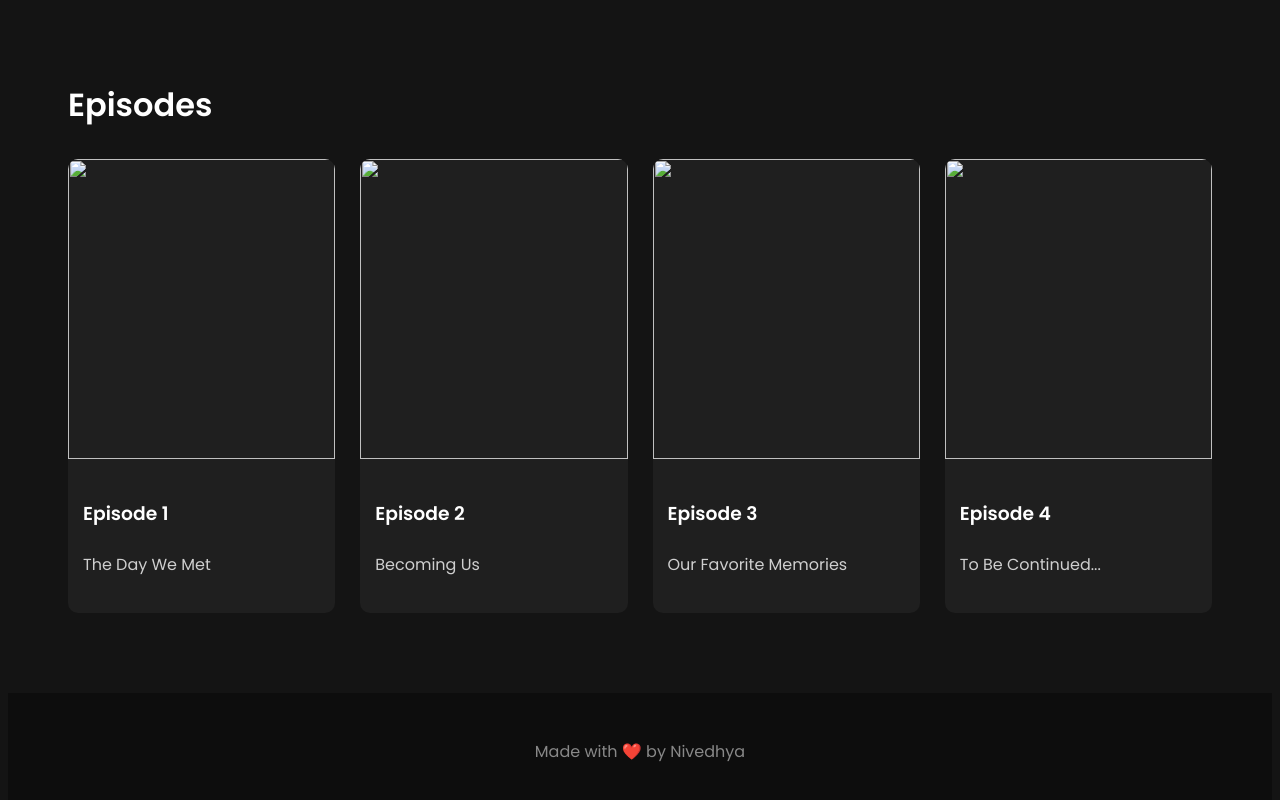
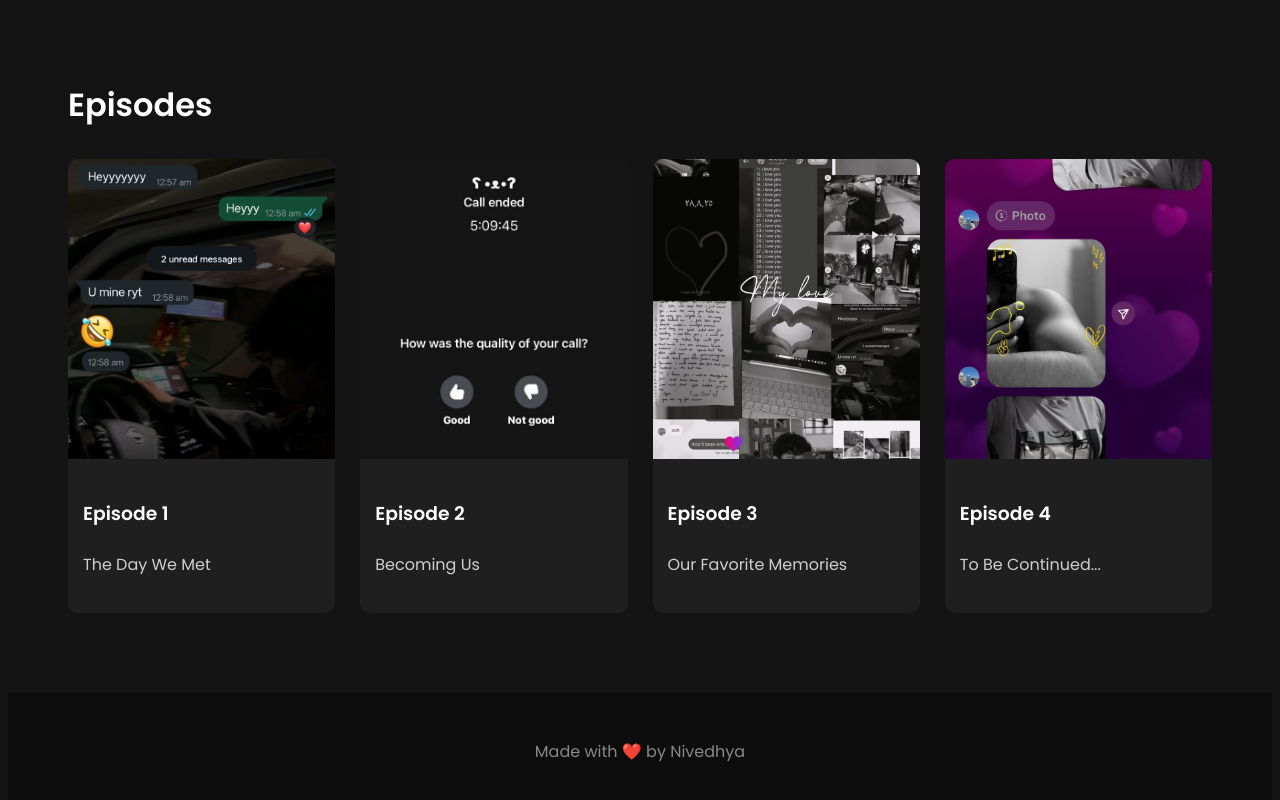
Before and after one commit to khnivedhya-cyber/metflix, a plain HTML site: page index.html in a window 1280 px wide. Shown: the part 994-1794 px from the top of the page. Drawn offline with Linux system fonts and the light colour scheme; files whose address does not match are found by name.

Commit message:
Update index.html

```diff
--- a/index.html
+++ b/index.html
@@ -51,25 +51,25 @@
     <div class="episode-container">
 
         <div class="episode">
-            <img src="images/ep1.jpg" alt="">
+            <img src="ep1.jpg" alt="">
             <h3>Episode 1</h3>
             <p>The Day We Met</p>
         </div>
 
         <div class="episode">
-            <img src="images/ep2.jpg" alt="">
+            <img src="ep2.jpg" alt="">
             <h3>Episode 2</h3>
             <p>Becoming Us</p>
         </div>
 
         <div class="episode">
-            <img src="images/ep3.jpg" alt="">
+            <img src="ep3.jpg" alt="">
             <h3>Episode 3</h3>
             <p>Our Favorite Memories</p>
         </div>
 
         <div class="episode">
-            <img src="images/ep4.jpg" alt="">
+            <img src="ep4.jpg" alt="">
             <h3>Episode 4</h3>
             <p>To Be Continued...</p>
         </div>
```
